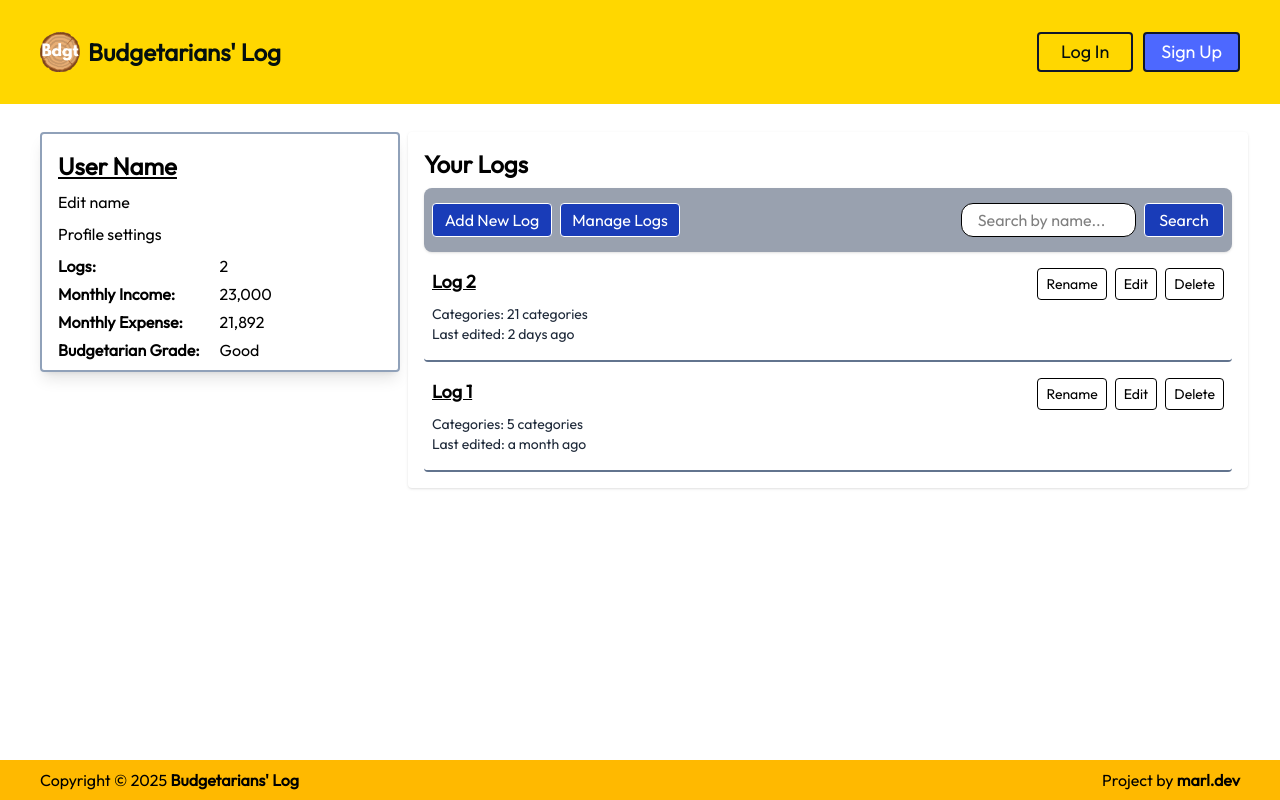
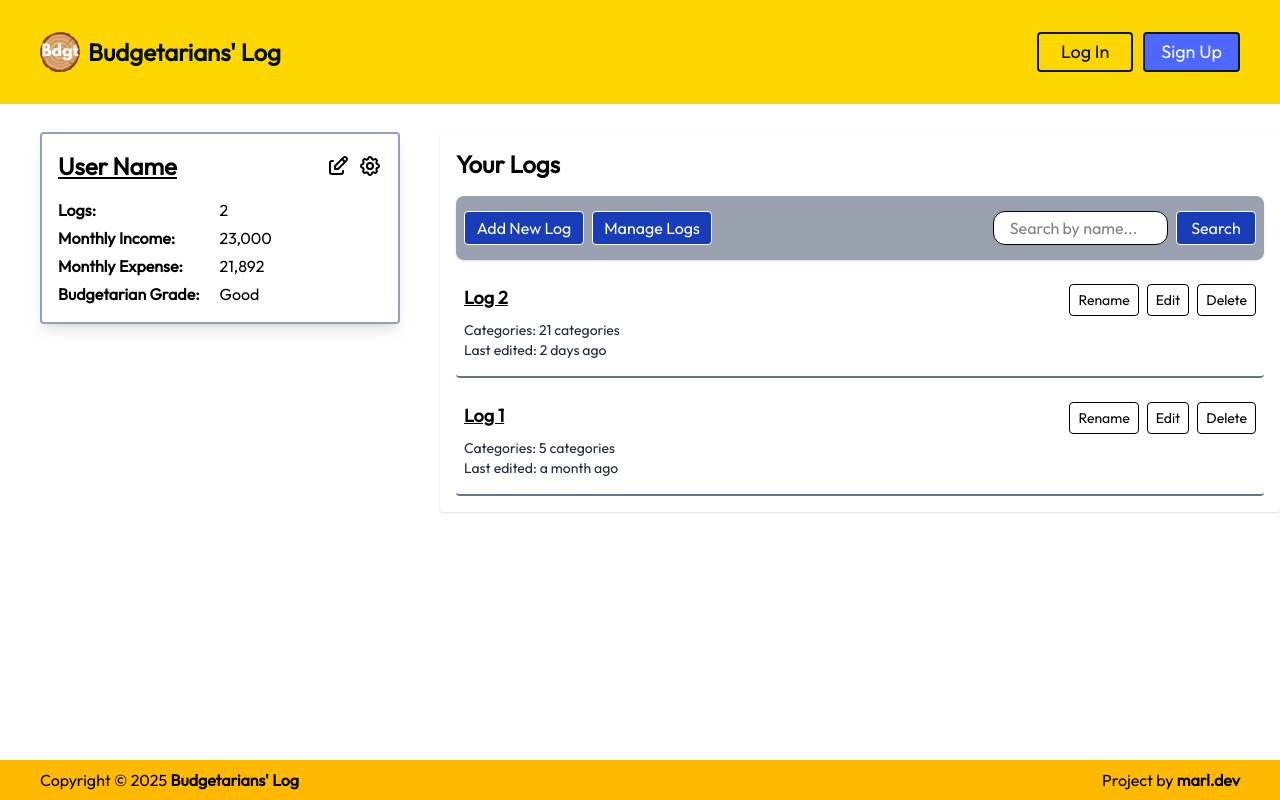
Before and after one commit to marlmunar/budget-tracker, a React (Vite) app in the folder frontend/: page /profile in a window 1280 px wide. Built offline with nearby package versions, Linux system fonts and the light colour scheme.

Commit message:
Added icons for the tools in the user profile component

```diff
--- a/frontend/src/components/LogCard.jsx
+++ b/frontend/src/components/LogCard.jsx
@@ -2,7 +2,7 @@ import React from "react";
 
 const LogCard = ({ logName, logStats }) => {
   return (
-    <div class="p-2 pb-4 flex justify-between gap-2 border-b-2 border-slate-500 rounded">
+    <div className="p-2 pb-4 flex justify-between gap-2 border-b-2 border-slate-500 rounded">
       <div className="flex flex-col gap-2">
         <h3 className="text-lg font-semibold underline">{logName}</h3>
         <div className="text-sm text-gray-800">
--- a/frontend/src/components/Logs.jsx
+++ b/frontend/src/components/Logs.jsx
@@ -4,7 +4,7 @@ import LogTools from "./LogTools";
 const Logs = () => {
   return (
     <div>
-      <section className=" flex flex-col gap-2 p-4 shadow rounded">
+      <section className=" flex flex-col gap-4 p-4 shadow rounded">
         <h2 className="text-2xl font-semibold">Your Logs</h2>
         <LogTools />
         <LogCard
--- a/frontend/src/components/UserProfile.jsx
+++ b/frontend/src/components/UserProfile.jsx
@@ -1,9 +1,15 @@
+import { TbSettings, TbEdit } from "react-icons/tb";
+
 const UserProfile = () => {
   return (
-    <section className="flex flex-col border-2 border-slate-400 gap-2 items-start shadow-lg rounded p-4 max-h-[15rem]">
-      <h2 className="text-2xl font-semibold underline">User Name</h2>
-      <button>Edit name</button>
-      <button>Profile settings</button>
+    <section className="flex flex-col border-2 border-slate-400 gap-4 items-start shadow-lg rounded p-4 lg:max-h-[12rem]">
+      <div className="flex justify-between w-full">
+        <h2 className="text-2xl font-semibold underline">User Name</h2>
+        <div className="flex gap-2 text-2xl items-center">
+          <TbEdit className="transition-all duration-300 hover:text-amber-500" />
+          <TbSettings className="transition-all duration-300 hover:text-amber-500" />
+        </div>
+      </div>
 
       <div className="grid grid-row-4 grid-cols-2 gap-x-5 gap-y-1">
         <span className="font-semibold">Logs:</span>
--- a/frontend/src/pages/Profile.jsx
+++ b/frontend/src/pages/Profile.jsx
@@ -3,7 +3,7 @@ import UserProfile from "../components/UserProfile";
 
 const Profile = () => {
   return (
-    <main className="flex flex-col gap-10 lg:grid  lg:grid-cols-[35%_65%] xl:grid-cols-[30%_70%] lg:gap-2">
+    <main className="flex flex-col gap-10 lg:grid  lg:grid-cols-[35%_65%] xl:grid-cols-[30%_70%]">
       <UserProfile />
       <Logs />
     </main>
```
